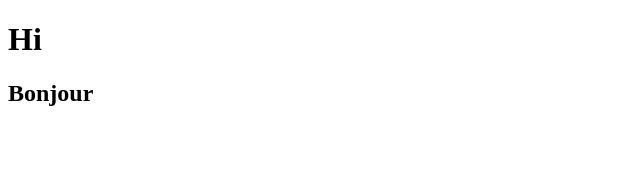
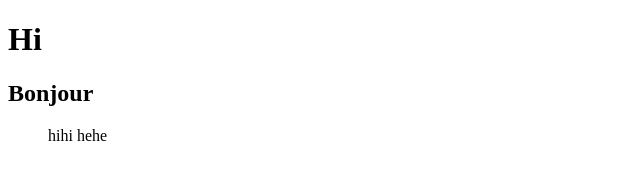
Before and after one commit to dbaonguyen/Our-IT-World, a plain HTML site: page new_index.html in a window 1280 px wide. Shown: the full height of the page, 0-640 px from the left. Drawn offline with Linux system fonts and the light colour scheme.

Commit message:
Update new_index.html

```diff
--- a/new_index.html
+++ b/new_index.html
@@ -9,5 +9,8 @@
 <body>
     <h1>Hi</h1>
     <h2>Bonjour</h2>
+    <ul>
+        <l1>hihi</l1>
+        <l2>hehe</l2>
 </body>
 </html>
```
